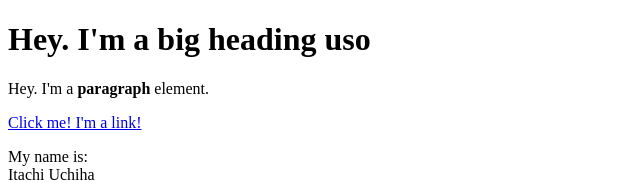
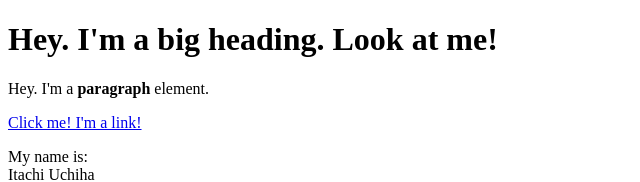
Before and after one commit to Zaeem100/cartoon-hero, a plain HTML site: page test.html in a window 1280 px wide. Shown: the top 182 px of the page, without its empty margins (0-640 px from the left). Drawn offline with Linux system fonts and the light colour scheme.

Commit message:
Look at me

```diff
--- a/test.html
+++ b/test.html
@@ -5,7 +5,7 @@
 	<title>Test page</title>
 </head>
 <body>
-	<h1>Hey. I'm a big heading uso</h1>
+	<h1>Hey. I'm a big heading. Look at me!</h1>
 	<p>Hey. I'm a <b>paragraph</b> element.</p>
 	<a href="https://google.com" target="_blank" title="Lets go to Google">Click me! I'm a link!</a>
 	<p>My name is:<br>
```
